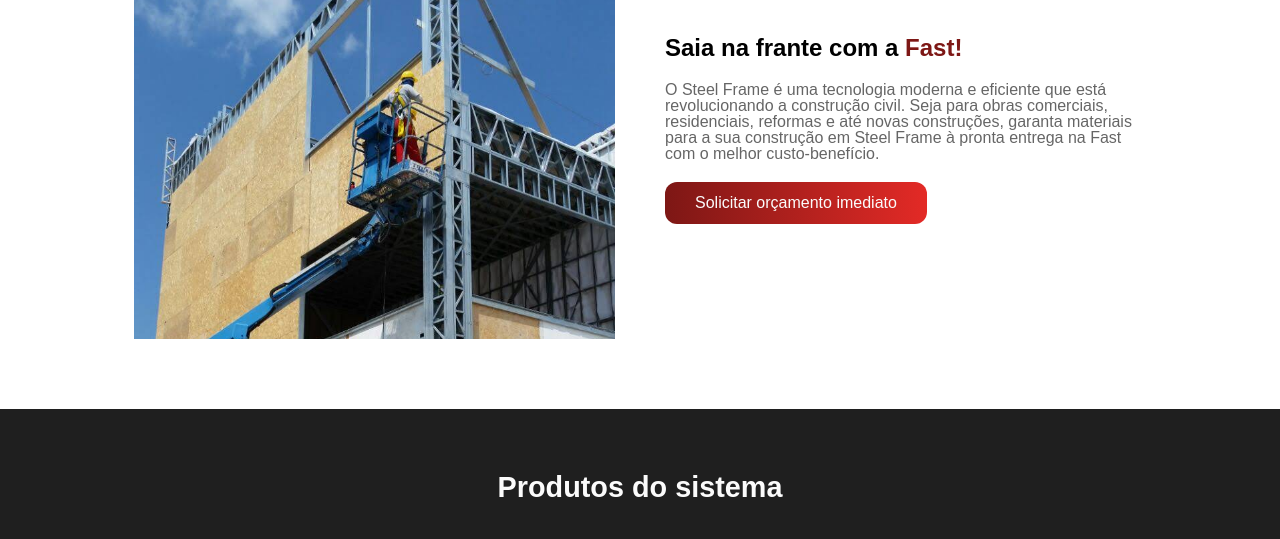
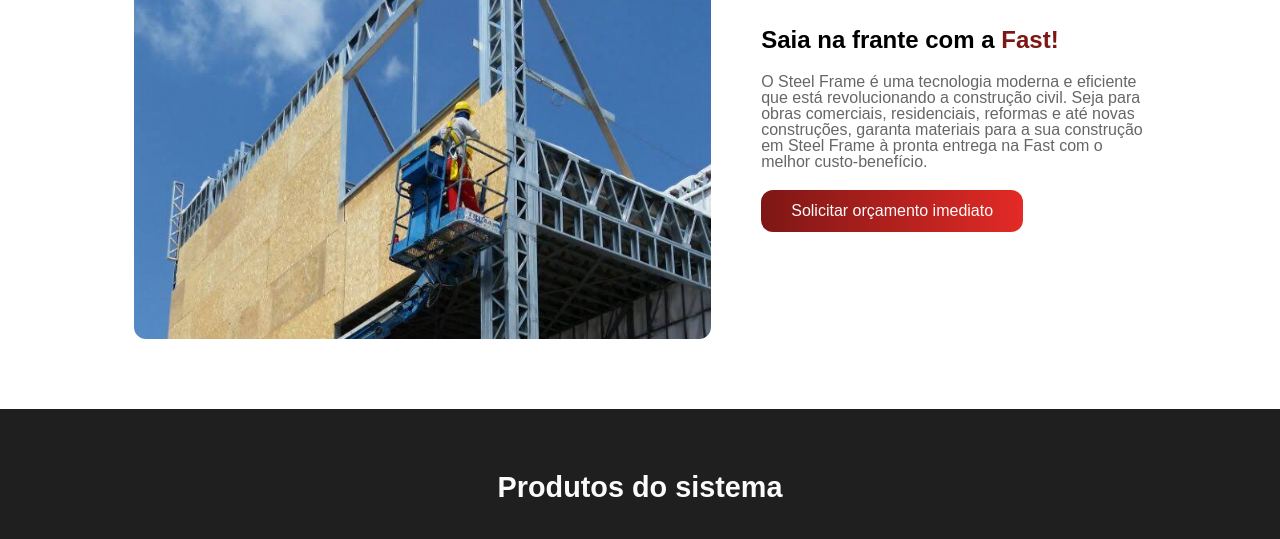
Before and after one commit to unitycompany/SistemasSteelFrame, a plain HTML site: page index.html in a window 1280 px wide. Shown: the part 951-1490 px from the top of the page. Drawn offline with nearby package versions, Linux system fonts and the light colour scheme; a web font is replaced by a local one.

Commit message:
Update steelframe.css

```diff
--- a/src/pages/steelframe.css
+++ b/src/pages/steelframe.css
@@ -10,7 +10,7 @@
 }
 
 .steelframe-images{
-    width: 50%;
+    width: 60%;
     height: 75%;
     position: relative;
     border-radius: 12px;
@@ -49,6 +49,7 @@
     position: absolute;
     background-size: cover;
     background-repeat: no-repeat;
+    border-radius: 12px;
 }
 
 .steelframe-images img{
@@ -62,7 +63,7 @@
 }
 
 .steelframe-texts{
-    width: 50%;
+    width: 40%;
     height: auto;
     display: flex;
     flex-direction: column;
```
